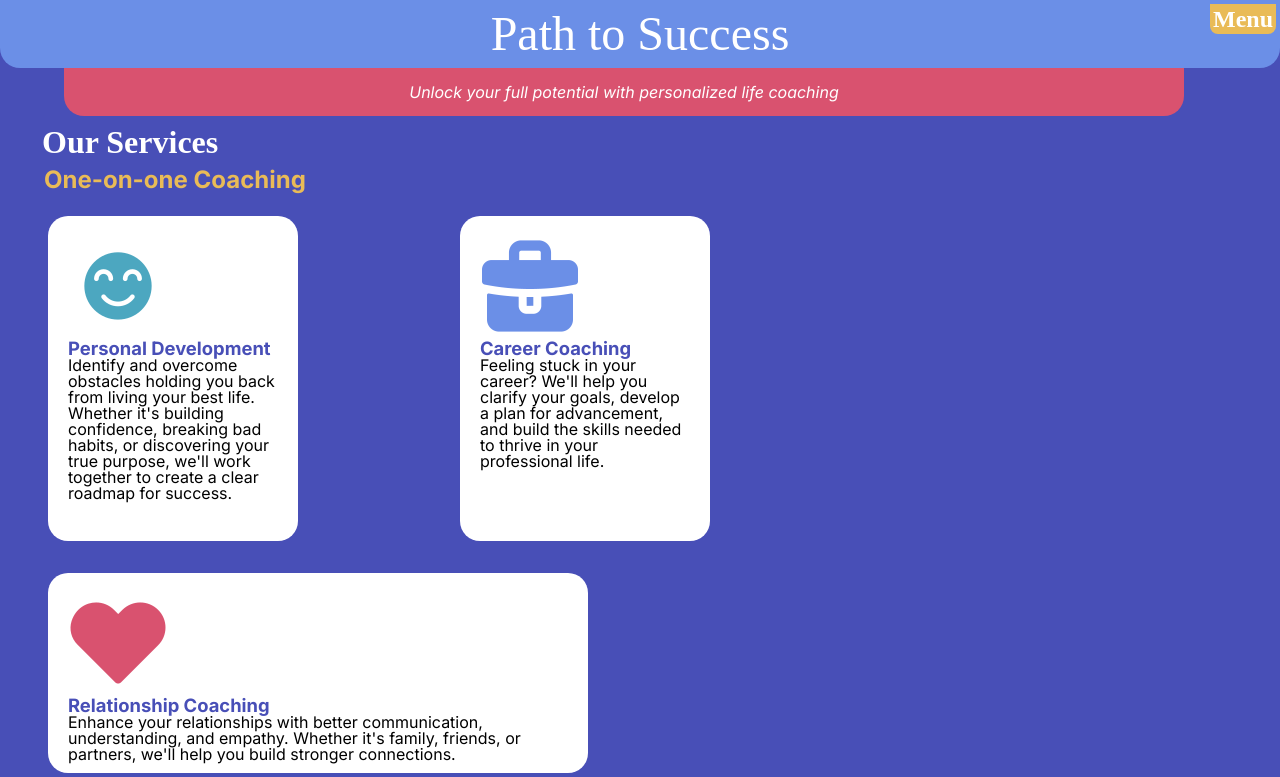
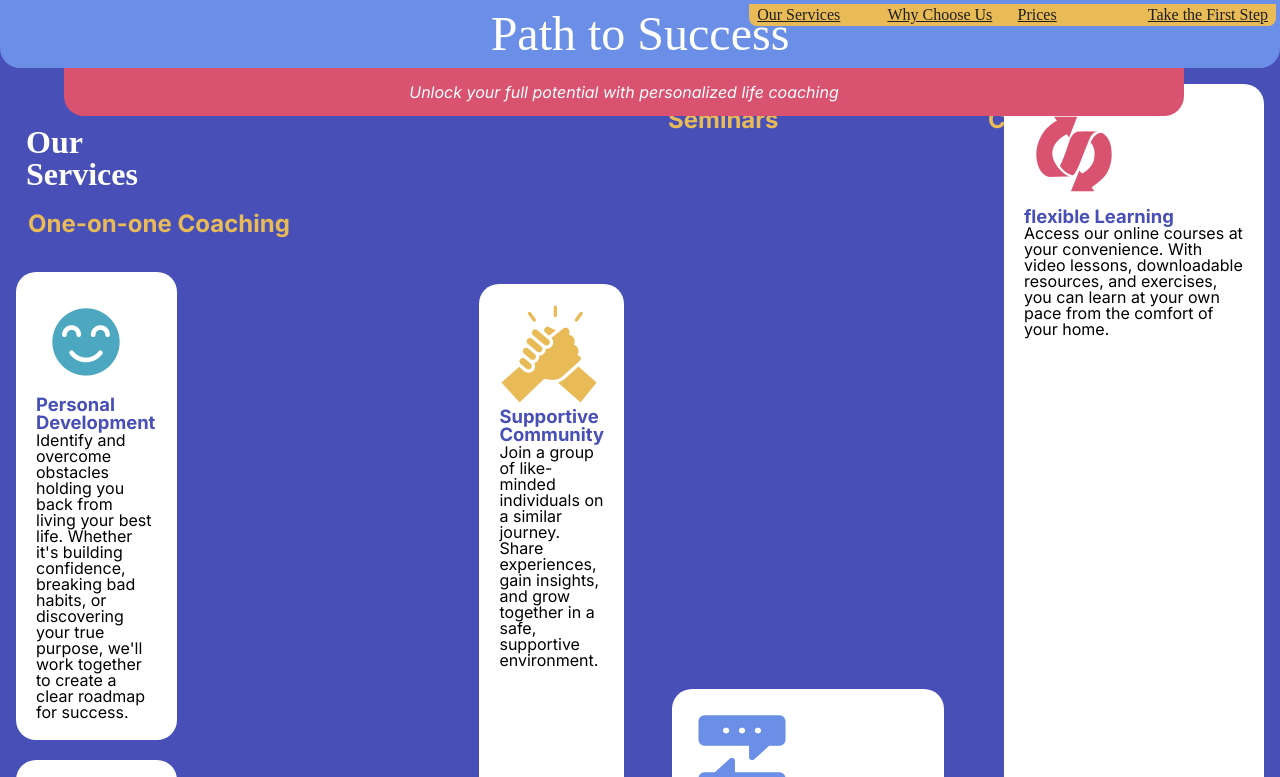
Before and after one commit to mgolingh/path-to-success, a plain HTML site: page index.html in a window 1280 px wide. Shown: the top 777 px of the page. Drawn offline with Linux system fonts and the light colour scheme; a web font is replaced by a local one.

Commit message:
almost done

```diff
--- a/index.html
+++ b/index.html
@@ -23,6 +23,7 @@
     </nav>
 
     <main>
+        <div id="servicesBlock">
             <section class="ourServices">
                 <h2>Our Services</h2>
                 <h3>One-on-one Coaching</h3>
@@ -84,6 +85,7 @@
                     </p>
                 </section>
             </section>
+       </div>
 
         <section class="whyChoose">
             <h2>Why Choose Us</h2>
@@ -98,6 +100,7 @@
     <section class="priCes">
         <h2>Pricing</h2>
             <section class="sessionPrice">
+                <h2 hidden>required</h2>
                 <section id="first">
                     <h3>One-on-One Coaching</h3>
                     <table>
@@ -199,6 +202,7 @@
                     </table>
                 </section>
             </section>
+        </section>
 
         <section class="firstStep">
             <h2>Take the First Step Today</h2>
--- a/styles.css
+++ b/styles.css
@@ -174,12 +174,20 @@ nav>ul{
 /*----------Small Services Block----------*/
 
 .ourServices{
-    display:flex;
-    flex-direction: column;
-    align-items: flex-start;
-    margin:2em;
-    margin-top:3em;
+    display:grid;
+    grid-template-columns: 1fr;
+    padding:1em;
+    margin-top:2em;
 }
+
+.ourServices h2{
+    margin-top:2em;
+}
+
+.ourServices h3{
+    margin-top:0.5em;
+    margin-bottom: 0.5em;
+ }
 
 .oneOnone{
     background-color: var(--White);
@@ -187,11 +195,6 @@ nav>ul{
     padding:10px;
     border-radius: 20px 20px 20px 20px;
     margin-bottom: 20px;
- }
-
- .oneOnone h3{
-    padding-bottom: 1em;
-    align-self: auto;
  }
 
 
@@ -211,11 +214,9 @@ nav>ul{
 }
 
 .groupCoaching{
-    display:flex;
-    flex-direction: column;
-    align-items: flex-start;
-    margin-bottom: 10px;
-    margin:2em;
+    display:grid;
+    grid-template-columns: 1fr;
+    padding:1em;
 }
 
 .groupCoaching h3{
@@ -238,11 +239,9 @@ nav>ul{
 }
 
 .workShops{
-    display:flex;
-    flex-direction: column;
-    align-items: flex-start;
-    margin-bottom: 10px;
-    margin:2em;
+    display:grid;
+    grid-template-columns: 1fr;
+    padding:1em;
 }
 
 .workShops h3{
@@ -254,15 +253,14 @@ nav>ul{
     background-color: var(--White);
     padding:1em;
     border-radius: 20px 20px 20px 20px;
-    margin-bottom: 20px;
+
 }
 
 .onlineCourses{
-    display:flex;
-    flex-direction: column;
-    align-items: flex-start;
-    margin-bottom: 10px;
-    margin:2em;
+    display:grid;
+    grid-template-columns: 1fr;
+    padding:1em;
+
 }
 
 .onlineCourses h3{
@@ -274,7 +272,7 @@ nav>ul{
     background-color: var(--White);
     padding:1em;
     border-radius: 20px 20px 20px 20px;
-    margin-bottom: 20px;
+    margin-bottom: 10px;
 }
 
 /*----------Small Choice Block----------*/
@@ -335,15 +333,10 @@ nav>ul{
 
 /*----------Small Prices Block----------*/
 
-.priCes{
 
-    padding:5px;
-
-}
 
 .priCes h2{
-    grid-column-start:1;
-    grid-column-end:2;
+
     font-family: var(--font-heading);
     padding:.5em;
 }
@@ -355,22 +348,20 @@ nav>ul{
 }
 
 table{
-    margin-left:6rem;
+   margin-left: 6em;
     border:2px solid var(--Yellow);
     width:50%;
     background-color: var(--White);
-    padding:1rem;
+    margin-bottom: 1em;
 }
 
 tbody,thead{
-   margin:auto;
    font-family: var(--font-family);
 }
 
 th{
+
     font-weight: bold;
-    grid-column-start:1;
-    grid-column-end:2;
     background-color: var(--Yellow);
     padding:1em;
     width:50%;
@@ -378,10 +369,9 @@ th{
 }
 
 td{
-    grid-column-start:2;
-    grid-column-end:3;
     border:2px solid var(--Yellow);
     text-align: center;
+    padding:.25em;
 }
 
 /*----------Small Steps Block----------*/
@@ -390,12 +380,13 @@ td{
     background-color: var(--Pink);
     text-align: center;
     justify-content: center;
-    margin-top:1fr;
+    margin-top:1em;
     margin-left:0%;
 }
 
 .firstStep h2{
     padding-top: .5em;
+    border-top: 1em;
     font-family: var(--font-heading);
 }
 
@@ -444,9 +435,24 @@ small a{
 
     /*----------Med Services Block----------*/
 
+nav h2{
+    display:none;
+}
+
+nav ul{
+    display:grid;
+    grid-template-columns: 1fr 1fr 1fr 1fr;
+    }
+
+nav a{
+    justify-content: space-evenly;
+    color:var(--Dark-gray);
+    padding:5px;
+}
+
     .ourServices{
         display:grid;
-        grid-template-columns: 1fr 1fr 1fr;
+        grid-template-columns: 1fr 1fr;
         column-gap: 20px;
     }
 
@@ -455,33 +461,20 @@ small a{
     }
 
     .ourServices h3{
-        grid-column-start: 1;
-        grid-column-end: 3;
+        grid-column:1/3;
         margin-left: 0.5em;
         padding-bottom:1em;
     }
 
     .oneOnone{
-        grid-column-start: 1;
-        grid-column-end: 2;
-        box-sizing:border-box;
-        width:250px;
-        height:325px;
-        margin-left:1em;
-        margin-bottom: 1em;
+        grid-column:1/2;
         background-color: var(--White);
         padding:20px;
         border-radius: 20px;
     }
 
     .careerCoaching{
-        grid-column-start: 2;
-        grid-column-end: 3;
-        box-sizing:border-box;
-        width:250px;
-        height:325px;
-        margin-left:1em;
-        margin-bottom: 2em;
+        grid-column:2/3;
         background-color: var(--White);
         padding:20px;
         border-radius: 20px;
@@ -489,11 +482,8 @@ small a{
 
     .relationshipCoaching{
         grid-column:1/span 3;
-        box-sizing:border-box;
-        width:540px;
-        height:200px;
-        margin-left:1em;
-        margin-bottom: 1em;
+
+
         background-color: var(--White);
         padding:20px;
         border-radius: 20px;
@@ -501,38 +491,28 @@ small a{
 
     .groupCoaching{
         display:grid;
-        grid-template-columns: 1fr 1fr 1fr;
+        grid-template-columns: 1fr 1fr;
         column-gap: 20px;
     }
 
     .groupCoaching h3{
-        grid-column-start: 1;
-        grid-column-end: 3;
+        grid-column:1/3;
         margin-left: 0.5em;
         padding-bottom:1em;
     }
 
     .supportCommunity{
-        grid-column-start: 1;
-        grid-column-end: 2;
-        box-sizing:border-box;
-        width:250px;
-        height:325px;
+        grid-column:1/2;
         margin-left:1em;
-        margin-bottom: 1em;
         background-color: var(--White);
         padding:20px;
+        margin-bottom: 2em;
         border-radius: 20px;
 }
 
     .focusSessions{
-        grid-column-start: 2;
-        grid-column-end: 3;
-        box-sizing:border-box;
-        width:250px;
-        height:325px;
+        grid-column:2/3;
         margin-left:1em;
-        margin-bottom: 2em;
         background-color: var(--White);
         padding:20px;
         border-radius: 20px;
@@ -545,8 +525,7 @@ small a{
     }
 
     .workShops h3{
-        grid-column-start: 1;
-        grid-column-end: 3;
+        grid-column:1/3;
         margin-left: 0.5em;
         padding-bottom:1em;
     }
@@ -554,9 +533,6 @@ small a{
 
     .interactive{
         grid-column:1/span 3;
-        box-sizing:border-box;
-        width:540px;
-        height:230px;
         margin-left:1em;
         margin-bottom: 1em;
         background-color: var(--White);
@@ -565,8 +541,7 @@ small a{
     }
 
     .onlineCourses h3{
-        grid-column-start: 1;
-        grid-column-end: 3;
+        grid-column:1/3;
         margin-left: 0.5em;
         padding-bottom:1em;
     }
@@ -574,9 +549,7 @@ small a{
 
     .flexLearning{
         grid-column:1/span 3;
-        box-sizing:border-box;
-        width:540px;
-        height:230px;
+
         margin-left:1em;
         margin-bottom: 1em;
         background-color: var(--White);
@@ -591,7 +564,7 @@ small a{
     .whyChoose ul{
         display:grid;
         grid-template-columns:1fr 1fr 1fr 1fr;
-        grid-row:1/2;
+       margin-left:0;
         }
 
 
@@ -611,16 +584,20 @@ small a{
         grid-column:3/4;
         background-color: var(--Yellow);
         border-radius: 20px;
+        grid-row: 1/2;
     }
 
     #fl{
         grid-column:4/5;
         background-color: var(--White);
         border-radius: 20px;
+        grid-row: 1/2;
     }
 
+    /*----------Medium prices----------*/
+
     .prices{
-        margin-bottom:1fr;
+        margin-bottom:1em;
     }
 
     .sessionPrice{
@@ -648,6 +625,8 @@ small a{
         grid-row: 2/3;
     }
 
+    /*----------Med first step block----------*/
+
     .firstStep{
         display:grid;
         grid-template-columns: 1fr 1fr;
@@ -661,7 +640,7 @@ small a{
 
     .firstStep p{
         grid-column: 1/2;
-        align-self: left;
+
         font-weight: bold;
     }
 
@@ -673,5 +652,113 @@ small a{
         box-shadow: 6px 6px 10px var(--Dark-gray);
 
     }
+}
+
+        /*----------large Media Query----------*/
+        /*----------_______________----------*/
+
+@media (min-width: 950px){
+    #servicesBlock{
+        display:grid;
+        grid-template-columns: 1fr 1fr 1fr 1fr;
+
+    }
+
+    .ourServices h2{
+        grid-row: 1/2;
+    }
+
+    .ourServices h3{
+        grid-row: 2/3;
+    }
+
+    .oneOnone{
+        grid-column: 1/2;
+
+    }
+
+    .careerCoaching{
+        grid-column: 1/2;
+    }
+
+    .careerCoaching h3{
+        grid-row:2/3;
+    }
+
+    .relationshipCoaching{
+        grid-column: 1/2;
+    }
+
+    .supportCommunity{
+        grid-column: 2/3;
+    }
+
+    .focusSessions{
+        grid-column: 2/3;
+    }
+
+    .workShops{
+        grid-column: 3/4;
+    }
+
+    .flexLearning{
+        grid-column: 4/5;
+    }
+
+/*----------Large price block----------*/
+
+
+
+    .sessionPrice{
+        display:grid;
+        grid-template-columns: 1fr 1fr 1fr 1fr;
+        column-gap: 1em;
+    }
+
+    #first{
+        grid-column:1/2;
+    }
+
+    #first > table{
+        margin-left:2em;
+    }
+
+    #second{
+        grid-column: 2/3;
+    }
+
+    #second >table{
+        margin-left:2em;
+    }
+
+
+    #third{
+        grid-column:3/4;
+        grid-row: 1/2;
+    }
+
+    #third >table{
+        margin-left:2em;
+    }
+
+    #fourth{
+        grid-column:4/5;
+        grid-row: 1/2;
+    }
+
+    #fourth >table{
+        margin-left:2em;
+    }
 
 }
+
+
+    /*----------XL Media Query----------*/
+        /*----------_______________----------*/
+
+
+@media (min-width: 1280px){
+    body{
+        max-width:max-content;
+    }
+}
```
Lines whose indentation alone changed are shown as unchanged.
